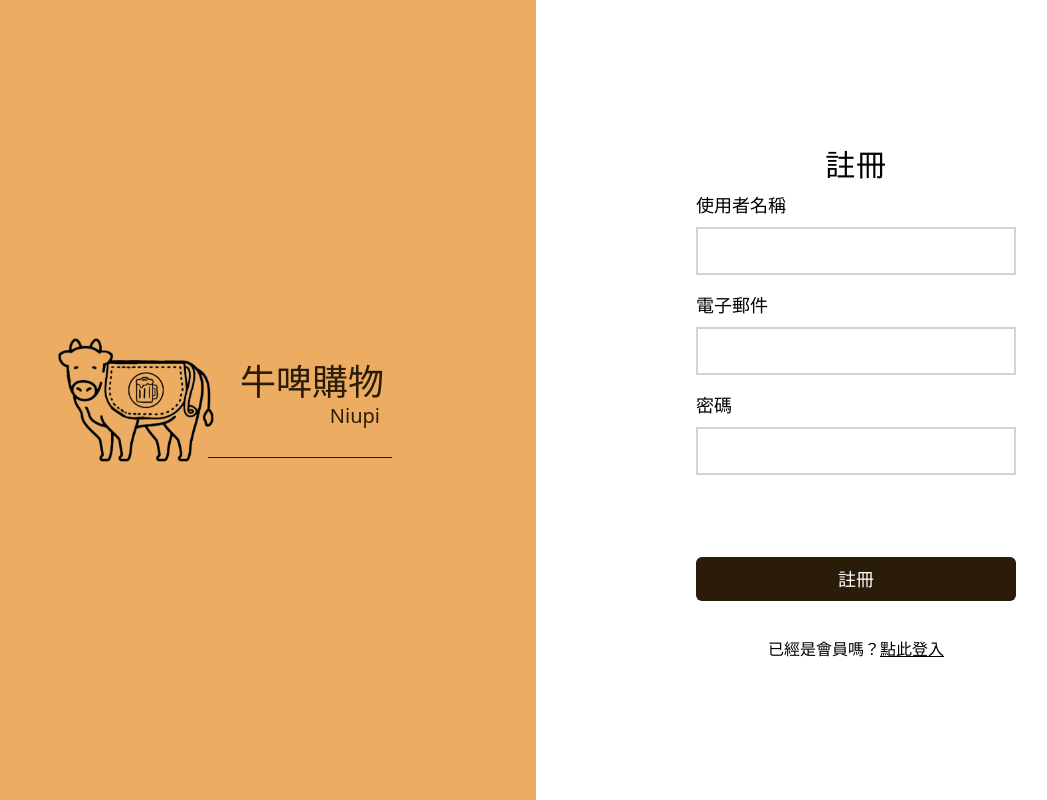
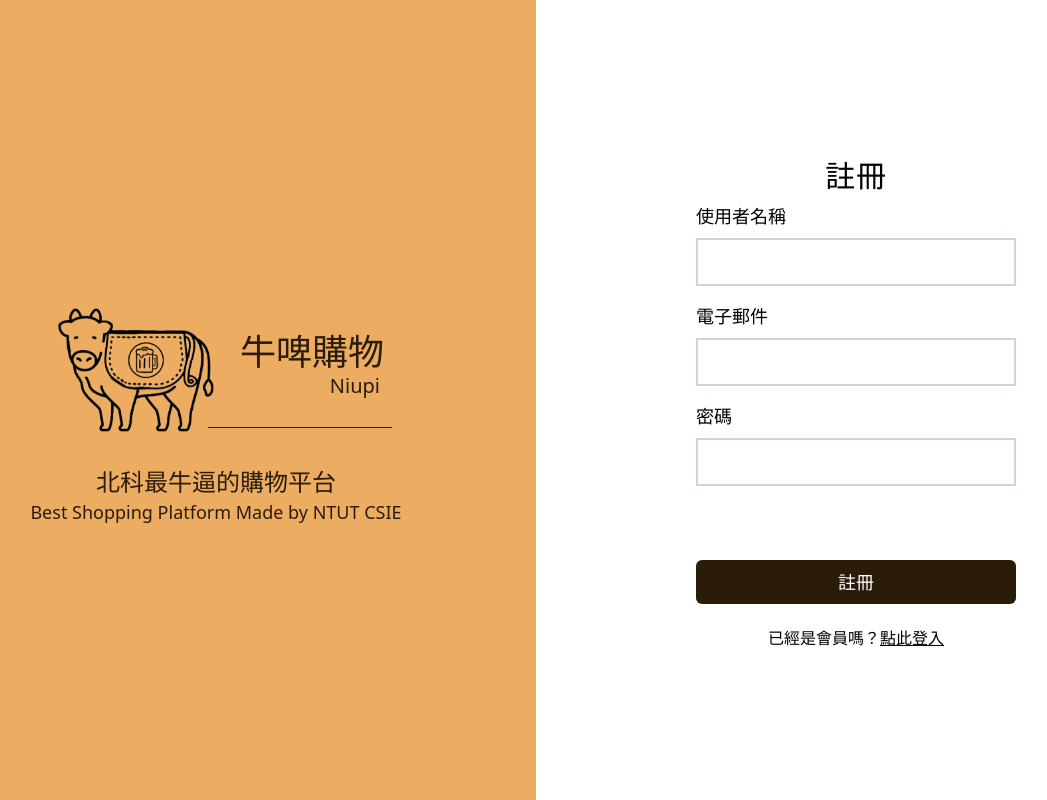
Before and after one commit to justYu2001/niupi, a Next.js app: page /signup in a window 1280 px wide. Shown: the whole page, without its empty margins (104-1151 px from the left). Built offline with nearby package versions, Linux system fonts and the light colour scheme.

Commit message:
fix: sign up page pc layout

```diff
--- a/src/pages/signup.tsx
+++ b/src/pages/signup.tsx
@@ -18,7 +18,7 @@ const SignUp: NextPage = () => {
                             <Logo />
                         </a>
                     </Link>
-                    <div className="hidden text-center text-black">
+                    <div className="hidden text-center text-black md:block">
                         <p className="md:text-2xl">北科最牛逼的購物平台</p>
                         <small className="md:text-lg">
                             Best Shopping Platform Made by NTUT CSIE
@@ -32,7 +32,9 @@ const SignUp: NextPage = () => {
                         <Link href="/signin">
                             <p className="mt-1 text-center">
                                 已經是會員嗎？
-                                <span className="underline">點此登入</span>
+                                <span className="cursor-pointer underline">
+                                    點此登入
+                                </span>
                             </p>
                         </Link>
                     </div>
@@ -79,7 +81,7 @@ function Form() {
                 </div>
                 <button
                     type="submit"
-                    className="my-3 rounded-md bg-black py-2 text-lg text-white md:my-6"
+                    className="my-3 rounded-md bg-black py-2 text-lg text-white md:mt-4 md:mb-2.5"
                 >
                     註冊
                 </button>
```
